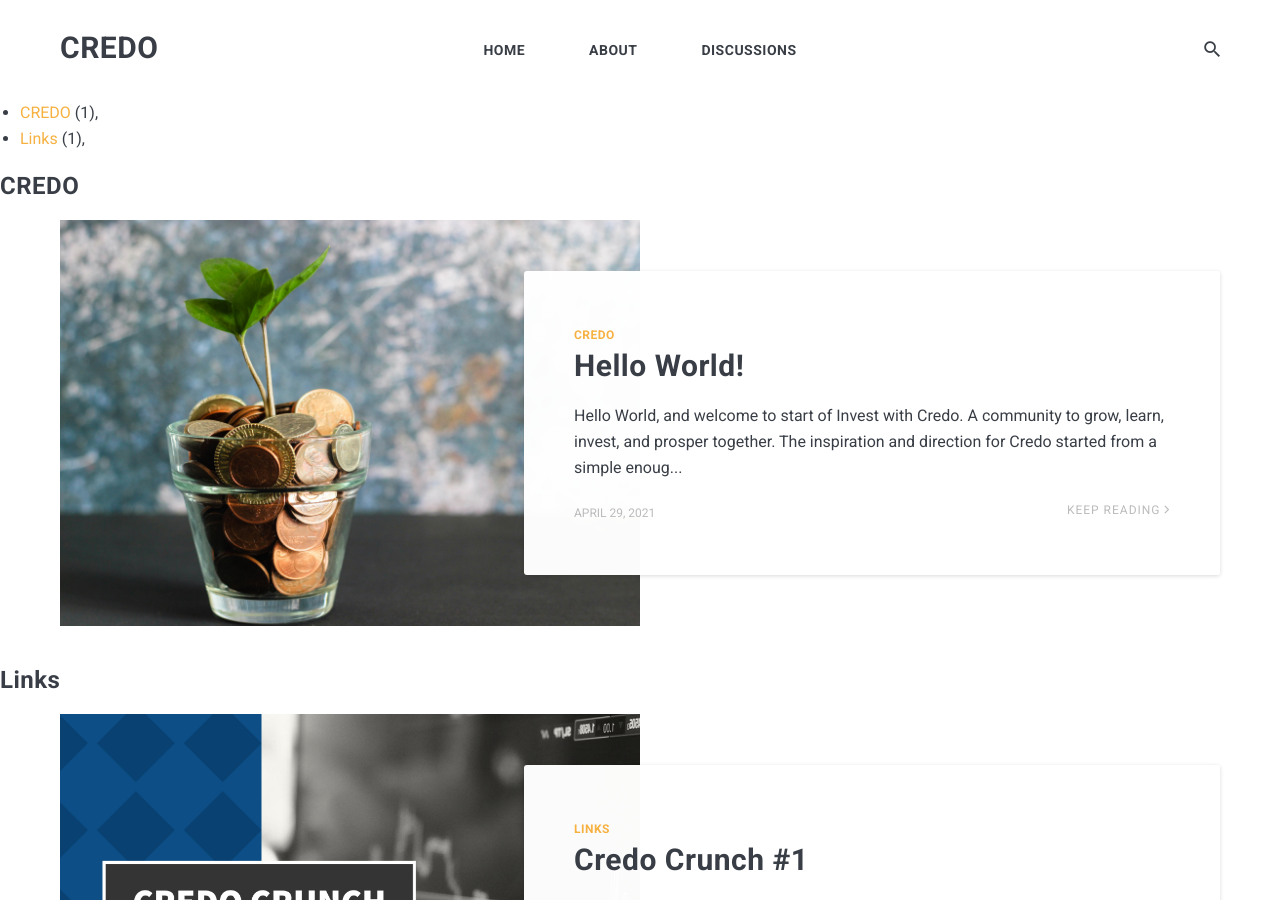
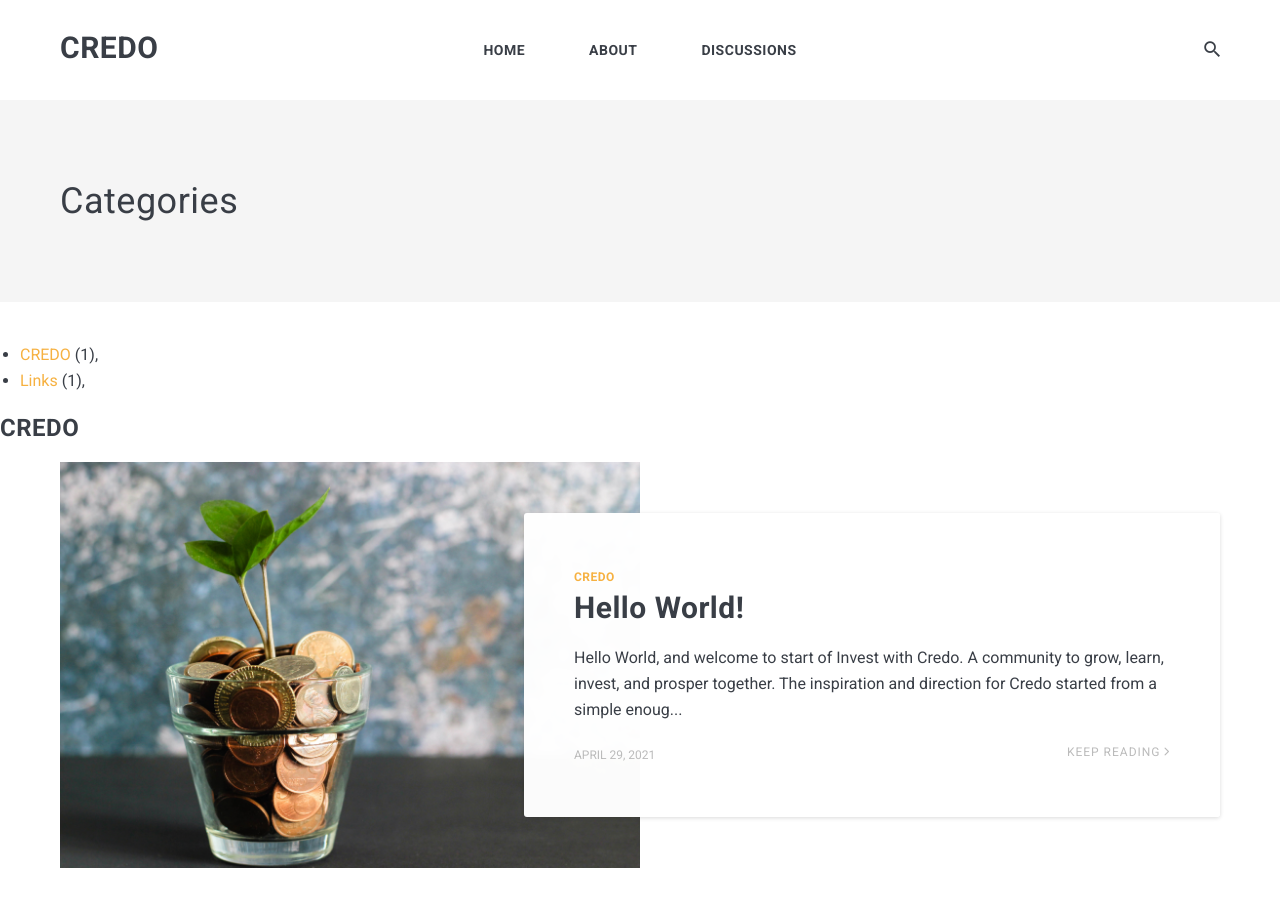
Before and after one commit to investwithcredo/investwithcredo.com, a Jekyll site: the page built from _pages/tags.html, in a window 1280 px wide and 900 px high. Built offline with Jekyll 4.4.1, drawn with Linux system fonts in a browser that asks for light colours; nearby versions of some CDN libraries.

Commit message:
Update tags.html

```diff
--- a/_pages/tags.html
+++ b/_pages/tags.html
@@ -3,6 +3,13 @@ layout: default
 title: Topics
 permalink: /tag/
 ---
+
+<div class="arhive-head">
+  <div class="container">
+    <h1 class="archive-title">Categories</h1>
+  </div>
+</div>
+
 <!-- Get the tag name for every tag on the site and set them
 to the `site_tags` variable. -->
 {% capture site_tags %}{% for tag in site.tags %}{{ tag | first }}{% unless forloop.last %},{% endunless %}{% endfor %}{% endcapture %}
```
